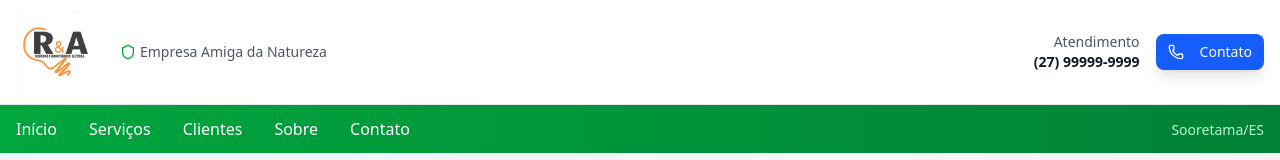
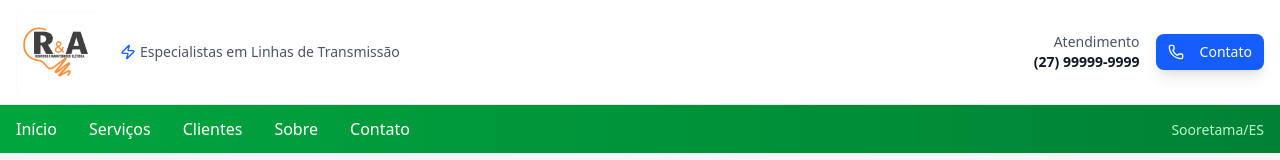
Before and after one commit to Guilhermedev17/rea-website, a React (Vite) app: page / in a window 1280 px wide. Shown: the top 160 px of the page. Built offline with nearby package versions, Linux system fonts and the light colour scheme.

Commit message:
Version 57: Save current changes

```diff
--- a/src/App.jsx
+++ b/src/App.jsx
@@ -124,11 +124,11 @@ function App() {
                   variants={fadeInUp}
                 >
                   <motion.div
-                    className="flex items-center space-x-1 hover:text-green-600 transition-colors duration-200"
+                    className="flex items-center space-x-1 hover:text-blue-600 transition-colors duration-200"
                     whileHover={{ scale: 1.05 }}
                   >
-                    <Shield className="w-4 h-4 text-green-600" />
-                    <span>Empresa Amiga da Natureza</span>
+                    <Zap className="w-4 h-4 text-blue-600" />
+                    <span>Especialistas em Linhas de Transmissão</span>
                   </motion.div>
 
                 </motion.div>
```
Also changed, not shown: 5 other files (tests, documents, lock files or other folders).
